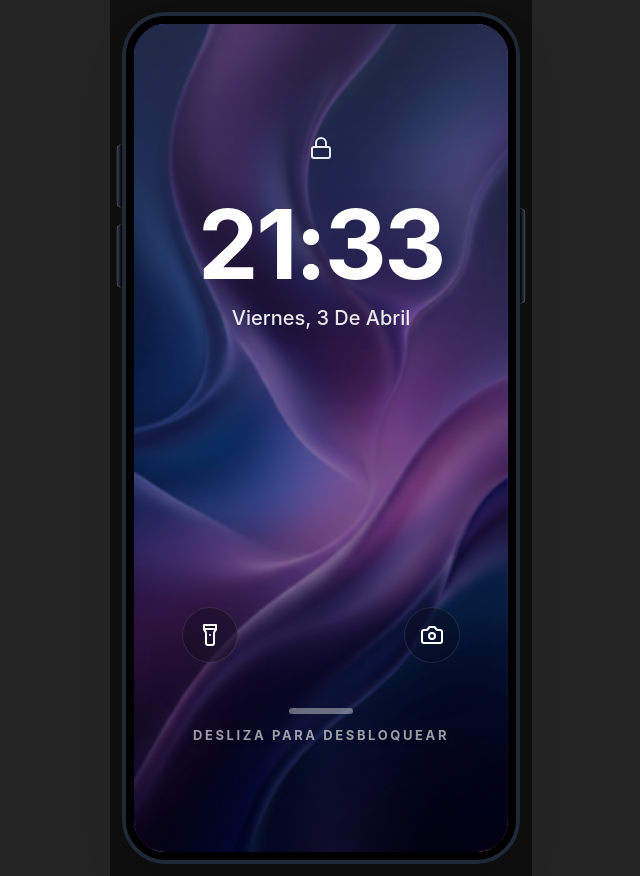
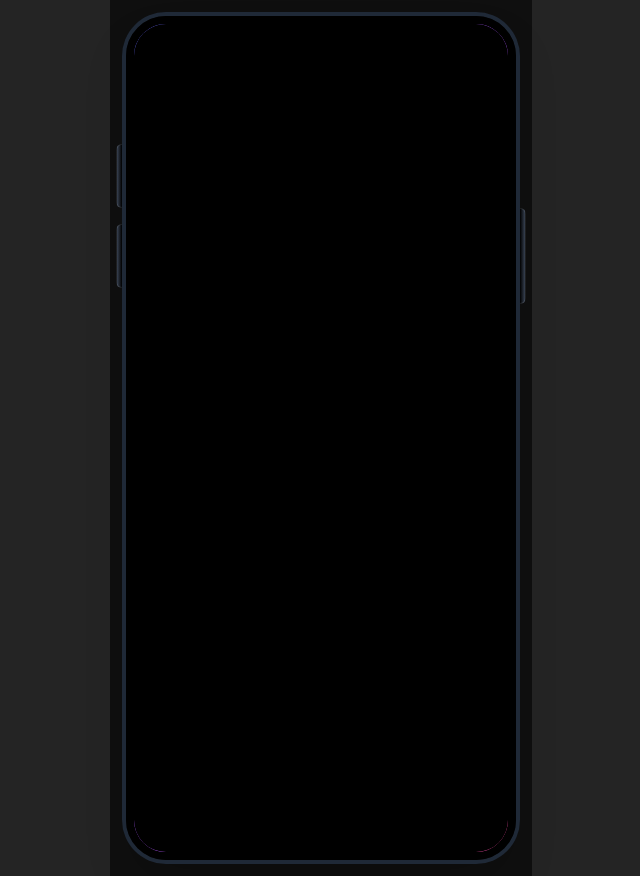
Before and after one commit to RamonGbit/MobileOS-simulator, a React (Vite) app: page / in a window 1280 px wide. Both pictures are taken after a click on the button 842 px from the left and 256 px from the top of the page. Shown: the whole page, without its empty margins (319-959 px from the left). Built offline with nearby package versions, Linux system fonts and the light colour scheme; the HTML template or start-up script is replaced by a standard one.

Commit message:
feat: black screen when the turn off button is pressed

```diff
--- a/src/App.tsx
+++ b/src/App.tsx
@@ -8,9 +8,20 @@ import { VolumeHUD } from './ui/System';
 
 const App: React.FC = () => {
   const [isLocked, setIsLocked] = useState(true);
+  const [isScreenOn, setIsScreenOn] = useState(true);
   const [volume, setVolume] = useState(50);
   const [showVolumeHUD, setShowVolumeHUD] = useState(false);
   const volumeTimeoutRef = useRef<NodeJS.Timeout | null>(null);
+
+  const handlePowerButton = () => {
+    if (isScreenOn) {
+      setIsScreenOn(false);
+      setIsLocked(true);
+    } else {
+      setIsScreenOn(true);
+    }
+  };
+
 
   const handleVolumeChange = (type: 'up' | 'down') => {
     setVolume(prev => {
@@ -40,7 +51,8 @@ const App: React.FC = () => {
       <div className="relative">
 
         {/* Physical Buttons */}
-        <PowerButton onPress={() => setIsLocked(true)} />
+        <PowerButton onPress={handlePowerButton} />
+
         <VolumeButtons
           onVolumeUp={() => handleVolumeChange('up')}
           onVolumeDown={() => handleVolumeChange('down')}
@@ -87,10 +99,25 @@ const App: React.FC = () => {
 
           {/* Lock Screen Overlay with AnimatePresence */}
           <AnimatePresence>
-            {isLocked && (
+            {isLocked && isScreenOn && (
               <LockScreen onUnlock={() => setIsLocked(false)} />
             )}
           </AnimatePresence>
+
+          {/* Sleep Screen Overlay */}
+          <AnimatePresence>
+            {!isScreenOn && (
+              <motion.div
+                initial={{ opacity: 0 }}
+                animate={{ opacity: 1 }}
+                exit={{ opacity: 0 }}
+                transition={{ duration: 0.2 }}
+                className="absolute inset-0 bg-black z-[100] cursor-pointer"
+                onClick={() => setIsScreenOn(true)}
+              />
+            )}
+          </AnimatePresence>
+
         </div>
       </div>
     </div>
```
